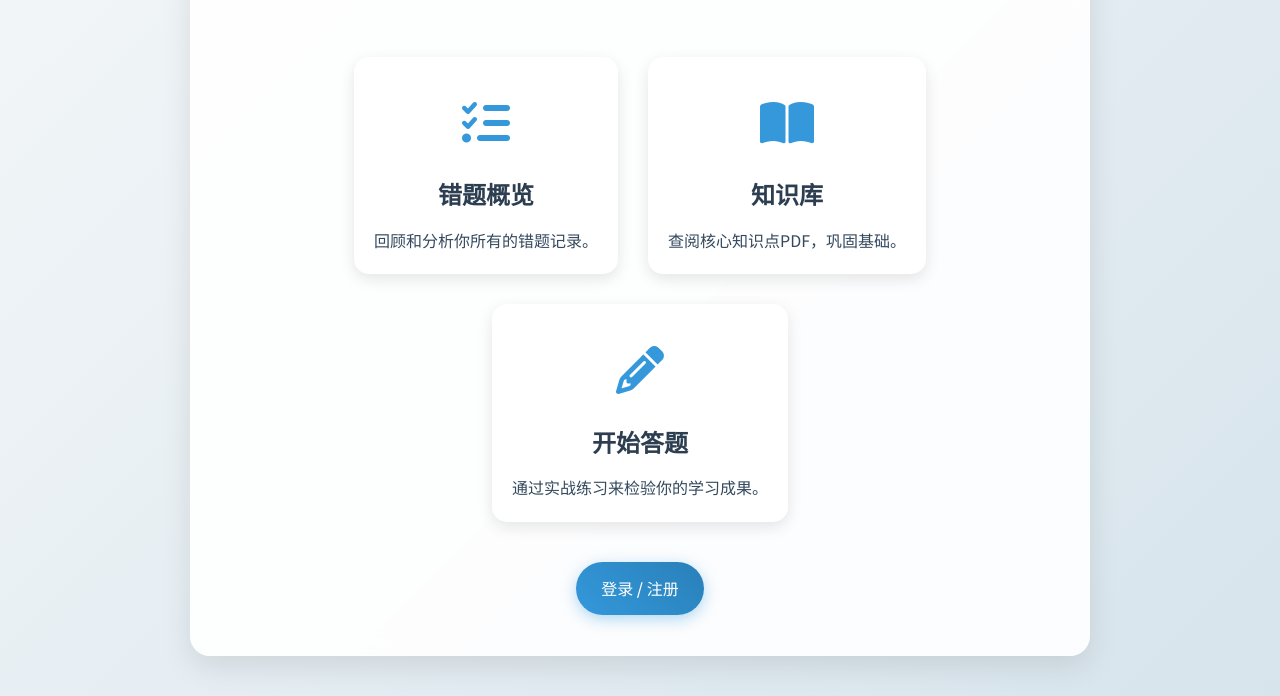
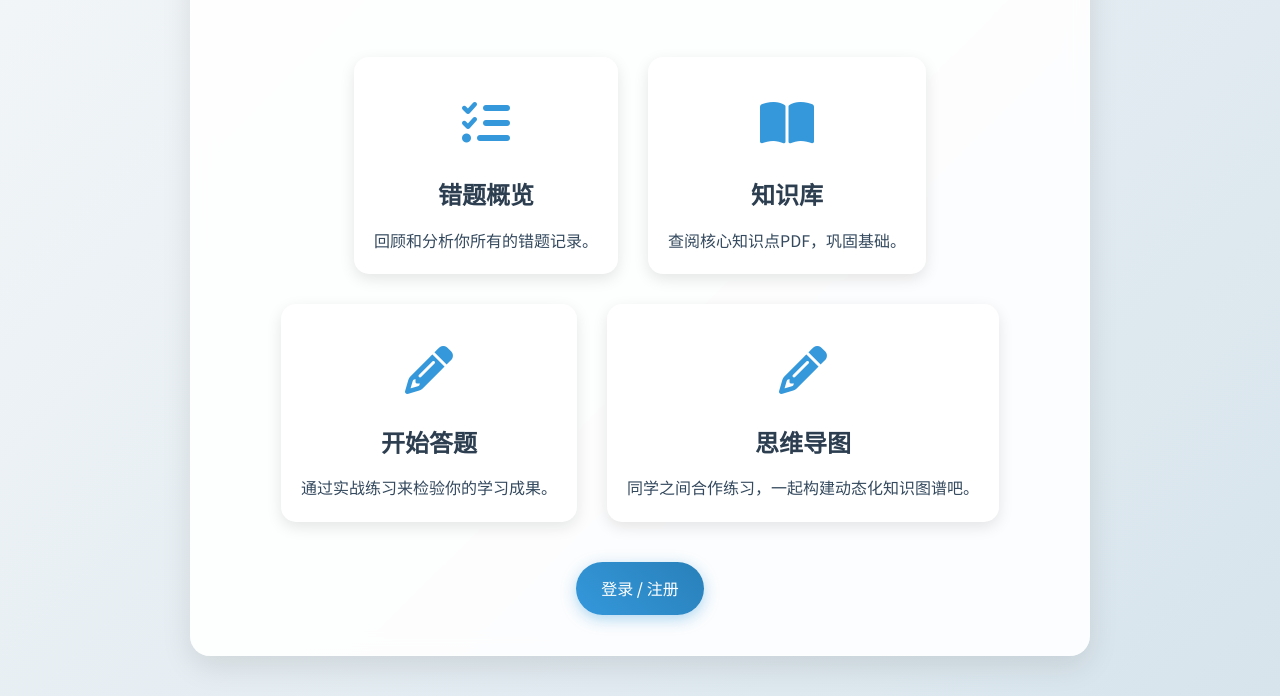
Before and after one commit to wangyiyang066-cyber/chem-error-book, a website: page dashboard.html in a window 1280 px wide. Shown: the part 197-893 px from the top of the page. Drawn offline with Linux system fonts and the light colour scheme.

Commit message:
Update dashboard.html

```diff
--- a/dashboard.html
+++ b/dashboard.html
@@ -37,6 +37,12 @@
                 <p>通过实战练习来检验你的学习成果。</p>
             </a>
 
+            <a href="knowledge-graph.html" class="nav-card">
+                <div class="nav-card-icon"><i class="fas fa-pencil-alt"></i></div>
+                <h2>思维导图</h2>
+                <p>同学之间合作练习，一起构建动态化知识图谱吧。</p>
+            </a>
+
         </div>
 
         <div style="text-align: center; margin-top: 40px;">
```
